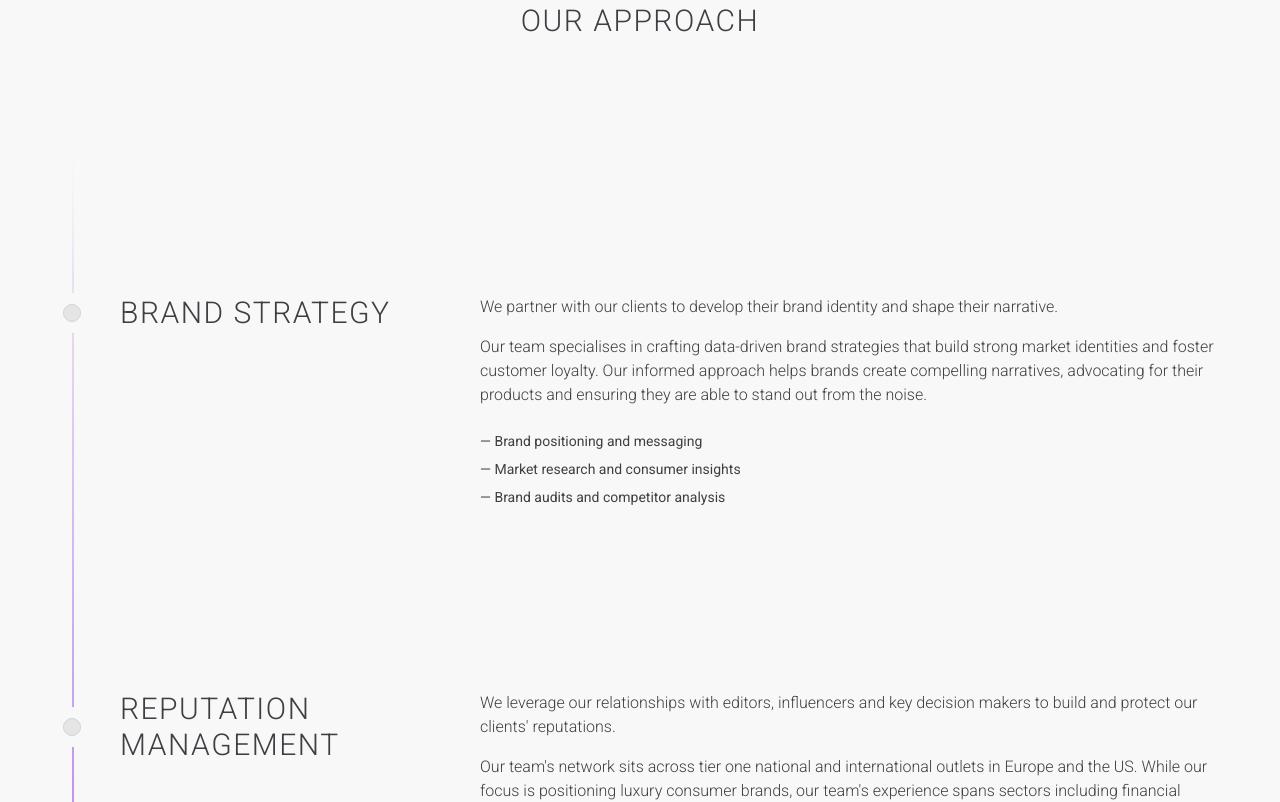
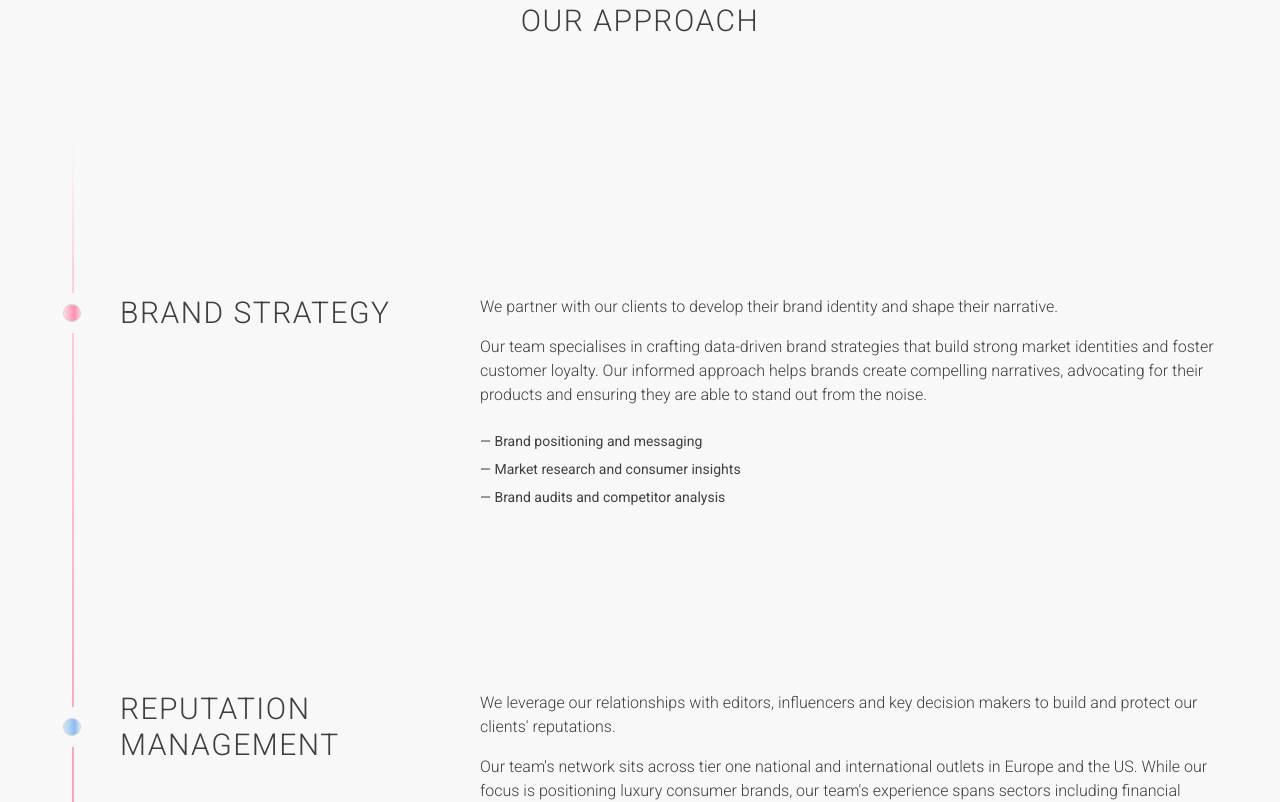
Before and after one commit to DaisyT1/bloom-pr-portfolio, a React (Vite) app: page / in a window 1280 px wide. Shown: the part 1460-2262 px from the top of the page. Built offline with nearby package versions, Linux system fonts and the light colour scheme.

Commit message:
Fix: Match timeline colors to glow effect
Update timeline component to use the same colors as the glow effect in the service boxes.

```diff
--- a/src/components/DetailedServices.tsx
+++ b/src/components/DetailedServices.tsx
@@ -1,4 +1,3 @@
-
 import React from 'react';
 import { Timeline } from './ui/timeline';
 import { motion } from 'framer-motion';
@@ -53,6 +52,7 @@ const DetailedServices: React.FC = () => {
           </div>
         </motion.div>
       ),
+      colors: ['#FFDEE2', '#FFB5C5', '#FF8FAE', '#FFD1DC']
     },
     {
       title: "Reputation Management",
@@ -102,6 +102,7 @@ const DetailedServices: React.FC = () => {
           </div>
         </motion.div>
       ),
+      colors: ['#D1E5F7', '#B0D5F5', '#8FB9F0', '#D1E9FF']
     },
     {
       title: "Content Marketing",
@@ -151,6 +152,7 @@ const DetailedServices: React.FC = () => {
           </div>
         </motion.div>
       ),
+      colors: ['#D1F7E0', '#B0F5C5', '#8FF0AA', '#D1FFE9']
     },
   ];
 
--- a/src/components/ui/timeline.tsx
+++ b/src/components/ui/timeline.tsx
@@ -11,6 +11,7 @@ import React, { useEffect, useRef, useState } from "react";
 interface TimelineEntry {
   title: string;
   content: React.ReactNode;
+  colors?: string[];
 }
 
 export const Timeline = ({ data }: { data: TimelineEntry[] }) => {
@@ -52,7 +53,12 @@ export const Timeline = ({ data }: { data: TimelineEntry[] }) => {
           >
             <div className="sticky flex flex-col md:flex-row z-40 items-center top-40 self-start max-w-xs lg:max-w-sm md:w-full">
               <div className="h-10 absolute left-3 md:left-3 w-10 rounded-full bg-offwhite flex items-center justify-center">
-                <div className="h-4 w-4 rounded-full bg-neutral-200 dark:bg-neutral-800 border border-neutral-300 dark:border-neutral-700 p-2" />
+                <div
+                  className="h-4 w-4 rounded-full bg-neutral-200 dark:bg-neutral-800 border border-neutral-300 dark:border-neutral-700 p-2"
+                  style={{
+                    background: item.colors ? `linear-gradient(to right, ${item.colors.join(', ')})` : undefined
+                  }}
+                />
               </div>
               <h3 className="hidden md:block text-xl md:pl-20 md:text-3xl font-light text-charcoal font-roboto uppercase tracking-wider">
                 {item.title}
@@ -77,8 +83,9 @@ export const Timeline = ({ data }: { data: TimelineEntry[] }) => {
             style={{
               height: heightTransform,
               opacity: opacityTransform,
+              background: "linear-gradient(to bottom, #FFDEE2, #FFB5C5, #FF8FAE, #FFD1DC)",
             }}
-            className="absolute inset-x-0 top-0 w-[2px] bg-gradient-to-t from-blue-500 via-purple-500 to-transparent from-[0%] via-[10%] rounded-full"
+            className="absolute inset-x-0 top-0 w-[2px] rounded-full"
           />
         </div>
       </div>
```
